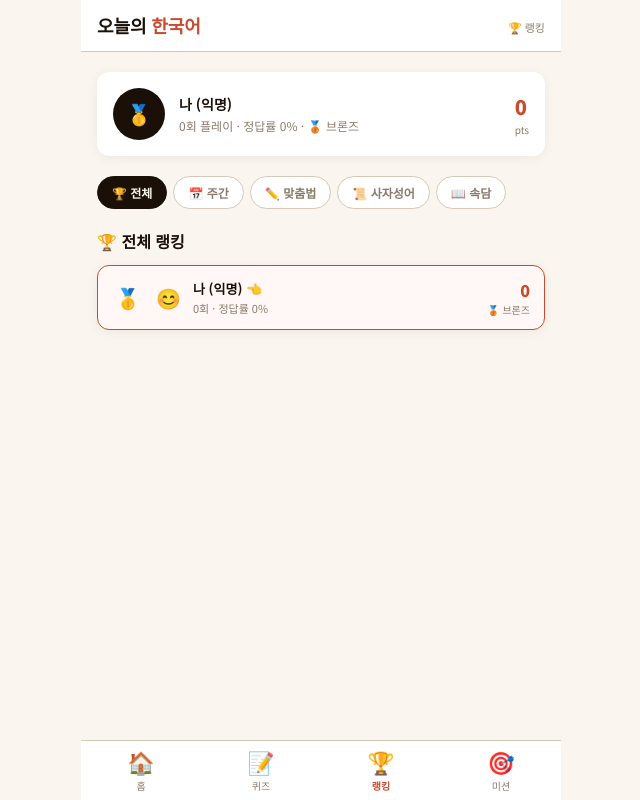
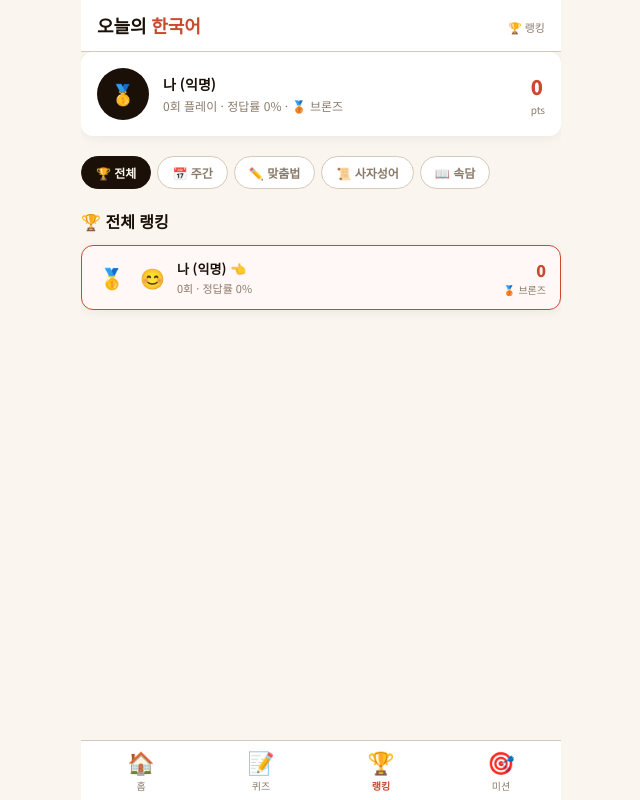
Before and after one commit to noljategi-svg/hangul-quiz-toss, a React (Vite) app: page / in a window 1280 px wide. Both pictures are taken after a click on the button "🏆 랭킹". Shown: the whole page, without its empty margins (319-959 px from the left). Built offline with nearby package versions, Linux system fonts and the light colour scheme; no server answers; the database is empty; the HTML template or start-up script is replaced by a standard one.

Commit message:
Update RankPage.tsx

```diff
--- a/src/pages/RankPage.tsx
+++ b/src/pages/RankPage.tsx
@@ -91,7 +91,7 @@ export default function RankPage() {
   };
 
   return (
-    <div className="page-scroll" style={{ padding: '20px 16px 0' }}>
+    <div className="page-scroll">
       {/* 내 순위 카드 */}
       <div className="card" style={{ display: 'flex', alignItems: 'center', gap: 14, marginBottom: 20 }}>
         <div style={{
```
